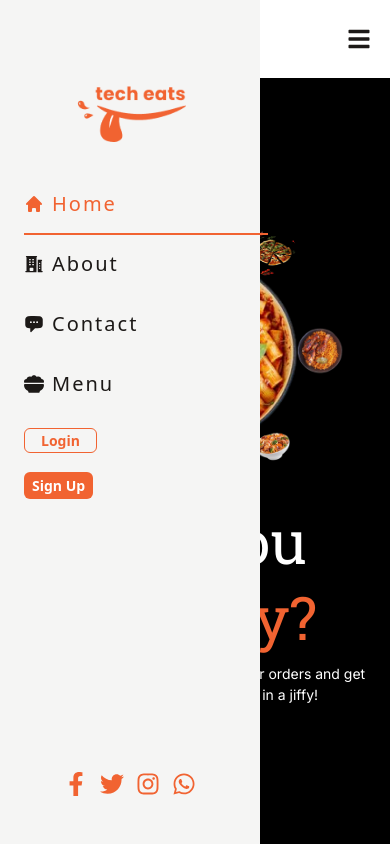
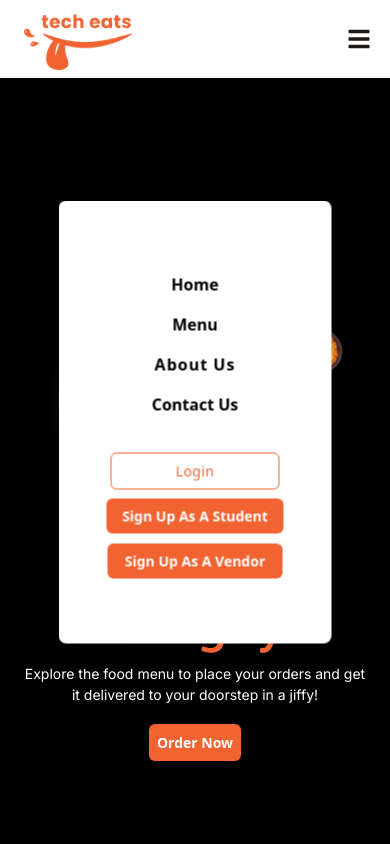
Before and after one commit to willybrown100/techeat, a React (Vite) app: page / in a window 390 px wide. Both pictures are taken after a click on the button 358 px from the left and 38 px from the top of the page. Shown: the top 844 px of the page. Built offline with nearby package versions, Linux system fonts and the light colour scheme.

Commit message:
Initial commit

```diff
--- a/package.json
+++ b/package.json
@@ -20,7 +20,7 @@
     "@reduxjs/toolkit": "^2.2.5",
     "@tanstack/react-query": "^5.45.1",
     "@tanstack/react-query-devtools": "^5.45.1",
-    "framer-motion": "^11.2.10",
+    "framer-motion": "^11.2.12",
     "react": "^18.2.0",
     "react-dom": "^18.2.0",
     "react-hook-form": "^7.52.0",
--- /dev/null
+++ b/src/components/ModalMenu.jsx
@@ -0,0 +1,38 @@
+import { LinkOutlined } from "@mui/icons-material"
+import { Link } from "react-router-dom"
+import { motion } from "framer-motion";
+
+function ModalMenu (){
+
+return <motion.div
+          initial={{ scale: 0, opacity: 0,x:"-50%",y:"-50%" }}
+          animate={{ scale: 1, opacity: 1 }}
+          className="min-w-[70vw] flex flex-col bg-white md:hidden items-center justify-between z-10  dark:bg-light/75 backdrop-blur-md rounded-lg py-[4.5rem] fixed top-1/2 -translate-x-1/2 -translate-y-1/2 left-1/2"
+        >
+          <nav className="flex flex-col capitalize text-black text-center gap-y-6 items-center justify-center">
+            <ul className="flex flex-col mb-5 gap-y-4">
+                <li>  <Link className="capitalize hover:text-brand font-semibold text-[1rem]">home</Link></li>
+                <li> <Link
+            className="font-semibold hover:text-brand text-[1rem]"
+             to="/menu"
+              >menu</Link> </li>
+              <li>
+              <Link to="aboutus" className="hover:text-brand tracking-[1px] text-[1rem] font-semibold">about us</Link></li>
+              <li> <Link to="contactus " className="font-semibold hover:text-brand text-[1rem]">contact us</Link></li>
+            </ul>
+
+
+
+            <ul  className="flex flex-col items-center gap-y-6">
+                <li><Link to="contactus" className="border-brand border px-16 tracking-wide py-2 rounded-md text-brand">login</Link></li>
+                <li><Link to="contactus" className="bg-brand py-2 rounded-md font-semibold text-white px-4">sign up as a student</Link></li>
+                <li> <Link to="contactus" className="bg-brand py-2 rounded-md  font-semibold text-white px-[1.1rem]">sign up as a vendor</Link></li>
+            </ul>
+
+
+
+          </nav>
+              </motion.div>
+
+}
+export default ModalMenu
--- a/src/components/Navbar.jsx
+++ b/src/components/Navbar.jsx
@@ -3,6 +3,7 @@ import Logo from "./Logo";
 import { FaBars } from "react-icons/fa";
 import { useDispatch, useSelector } from "react-redux";
 import { toggleBar } from "../utils/sideBarSlice";
+import ModalMenu from "./ModalMenu";
 
 function Navbar() {
      const className = "max-w-[1170px]   w-[90vw]  m-auto";
@@ -13,6 +14,7 @@ function Navbar() {
 dispatch(toggleBar(!open))
   }
  return (
+  <>
    <nav className={`bg-white ${className} py-2 `}>
      <div className="flex items-center justify-between">
        <Logo />
@@ -77,6 +79,8 @@ dispatch(toggleBar(!open))
        </ul>
      </div>
    </nav>
+   {open&&<ModalMenu/>}
+             </>
  );
 }
 
--- a/src/components/Sidebar.jsx
+++ /dev/null
@@ -1,123 +0,0 @@
-import { HiHome } from "react-icons/hi";
-import { Link, NavLink } from "react-router-dom";
-import Logo from "./Logo";
-import { HiBuildingOffice2, HiChatBubbleLeftEllipsis } from "react-icons/hi2";
-import { FaFacebookF, FaInstagram, FaShopify, FaTwitter, FaWhatsapp } from "react-icons/fa";
-import { useDispatch, useSelector } from "react-redux";
-import { toggleBar } from "../utils/sideBarSlice";
-import { FaBowlFood } from "react-icons/fa6";
-
-function Sidebar() {
-  const dispatch = useDispatch();
-  const open = useSelector((state) => state.sideBar.open);
-  console.log(open);
-  const closeBar = function () {
-    dispatch(toggleBar(!open));
-  };
-  return (
-    <aside
-      className={`fixed bottom-0 top-0 px-2 py-4 z-10 translate-x-[-100%] right-1/3 left-0  bg-stone-100
-       ${open ? "translate-x-[0%]" : ""}
-
-       transition-all duration-300`}
-    >
-      <div className="py-16 grid grid-rows-[auto,1fr,auto] gap-8 h-screen">
-        <div className="mx-auto">
-          <Logo />
-        </div>
-        <div className="flex flex-col">
-          <NavLink
-            to="/"
-            className="text-stone-900 p-4 flex gap-2 items-center capitalize tracking-[2px] text-xl hover:bg-stone-300 transition-all duration-300"
-            onClick={closeBar}
-          >
-            <span>
-              <HiHome />
-            </span>
-            Home
-          </NavLink>
-          <NavLink
-            to="/about"
-            className="text-stone-900 p-4 capitalize flex gap-2 items-center hover:bg-stone-300 transition-all duration-300 tracking-[2px] text-xl"
-            onClick={closeBar}
-          >
-            <span>
-              <HiBuildingOffice2 />
-            </span>
-            About
-          </NavLink>
-          <NavLink
-            to="/contact"
-            className="text-stone-900 p-4 capitalize flex gap-2 items-center tracking-[2px] hover:bg-stone-300 transition-all duration-300 text-xl"
-            onClick={closeBar}
-          >
-            <span>
-              <HiChatBubbleLeftEllipsis />
-            </span>
-            Contact
-          </NavLink>
-
-          <NavLink
-            to="/menu"
-            className="text-stone-900 p-4 capitalize flex gap-2 items-center hover:bg-stone-300 transition-all duration-300 tracking-[2px] text-xl"
-            onClick={closeBar}
-          >
-            <span>
-              <FaBowlFood />
-            </span>
-            menu
-          </NavLink>
-          <div>
-
-            <ul className="  flex flex-col p-4 gap-6">
-              <li>
-                <Link
-                  to="/signin"
-                  className="capitalize text-brand border border-brand py-[2px] px-4 font-semibold rounded-md  "
-                >
-                  login
-                </Link>
-              </li>
-              <li className="text-stone-100">
-                <Link
-                  to="/signup"
-                  className=" capitalize font-semibold py-[4px] px-2 rounded-md bg-brand text-white"
-                >
-                  sign Up
-                </Link>
-              </li>
-            </ul>
-          </div>
-        </div>
-        <div className="flex gap-3 justify-center ">
-          <Link
-            to="home"
-            className="text-brand text-2xl transition-all hover:text-amber-500 duration-300"
-          >
-            <FaFacebookF />
-          </Link>
-          <Link
-            to="contact"
-            className="text-brand text-2xl transition-all hover:text-amber-500 duration-30"
-          >
-            <FaTwitter />
-          </Link>
-          <Link
-            to="about"
-            className="text-brand text-2xl transition-all hover:text-amber-500 duration-30"
-          >
-            <FaInstagram />
-          </Link>
-          <Link
-            to="about"
-            className="text-brand text-2xl transition-all hover:text-amber-500 duration-30"
-          >
-            <FaWhatsapp />
-          </Link>
-        </div>
-      </div>
-    </aside>
-  );
-}
-
-export default Sidebar;
--- a/src/features/aboutus/AboutUs.jsx
+++ b/src/features/aboutus/AboutUs.jsx
@@ -1,5 +1,4 @@
 import Navbar from "../../components/Navbar"
-import Sidebar from "../../components/Sidebar"
 import OurService from "../homePage/OurService"
 import MeetOurTeam from "./MeetOurTeam"
 import OurCoreValues from "./OurCoreValues"
@@ -11,7 +10,7 @@ function AboutUs() {
  return (
   <>
   <Navbar/>
-  <Sidebar/>
+
 
    <header className="aboutUs text-black grid place-items-center">
    <h1 className="capitalize text-white font-headings">we are tech eat</h1>
--- a/src/features/contactPage/ContactPage.jsx
+++ b/src/features/contactPage/ContactPage.jsx
@@ -1,7 +1,6 @@
 import { useForm } from "react-hook-form";
 import Footer from "../../components/Footer";
 import Navbar from "../../components/Navbar"
-import Sidebar from "../../components/Sidebar"
 import { useMutation } from "@tanstack/react-query";
 import { submitContact } from "../../services/contactApi";
 import toast from "react-hot-toast";
@@ -26,7 +25,7 @@ function ContactPage() {
  return (
    <>
      <Navbar />
-     <Sidebar />
+
      <header className="contactHeader p-4 text-black md:text-white grid place-items-center">
        <div>
          <h1 className="font-headings text-center  font-semibold">
--- a/src/features/homePage/HomePage.jsx
+++ b/src/features/homePage/HomePage.jsx
@@ -1,7 +1,6 @@
  import Footer from "../../components/Footer";
 import Header from "../../components/Header";
 import Navbar from "../../components/Navbar";
-import Sidebar from "../../components/Sidebar";
 import Aboutus from "./Aboutus";
 import OurService from "./OurService";
 import OurVendors from "./OurVendors";
@@ -12,7 +11,7 @@ function HomePage() {
  return (
    <section >
      <Navbar />
-     <Sidebar/>
+
      <Header/>
    <TopMenu/>
    <OurService/>
```
Also changed, not shown: 1 other file (tests, documents, lock files or other folders). Lines whose indentation alone changed are shown as unchanged.
